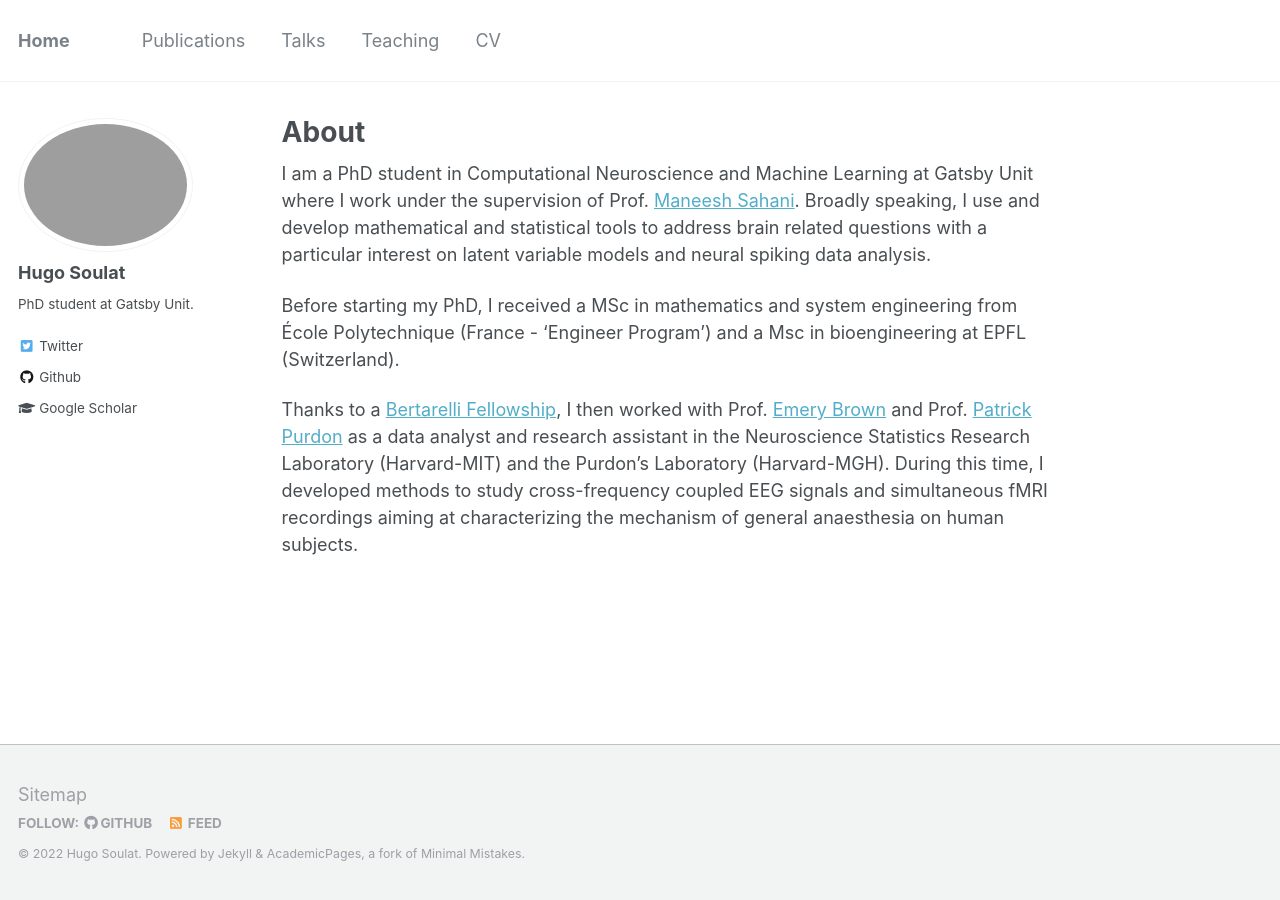
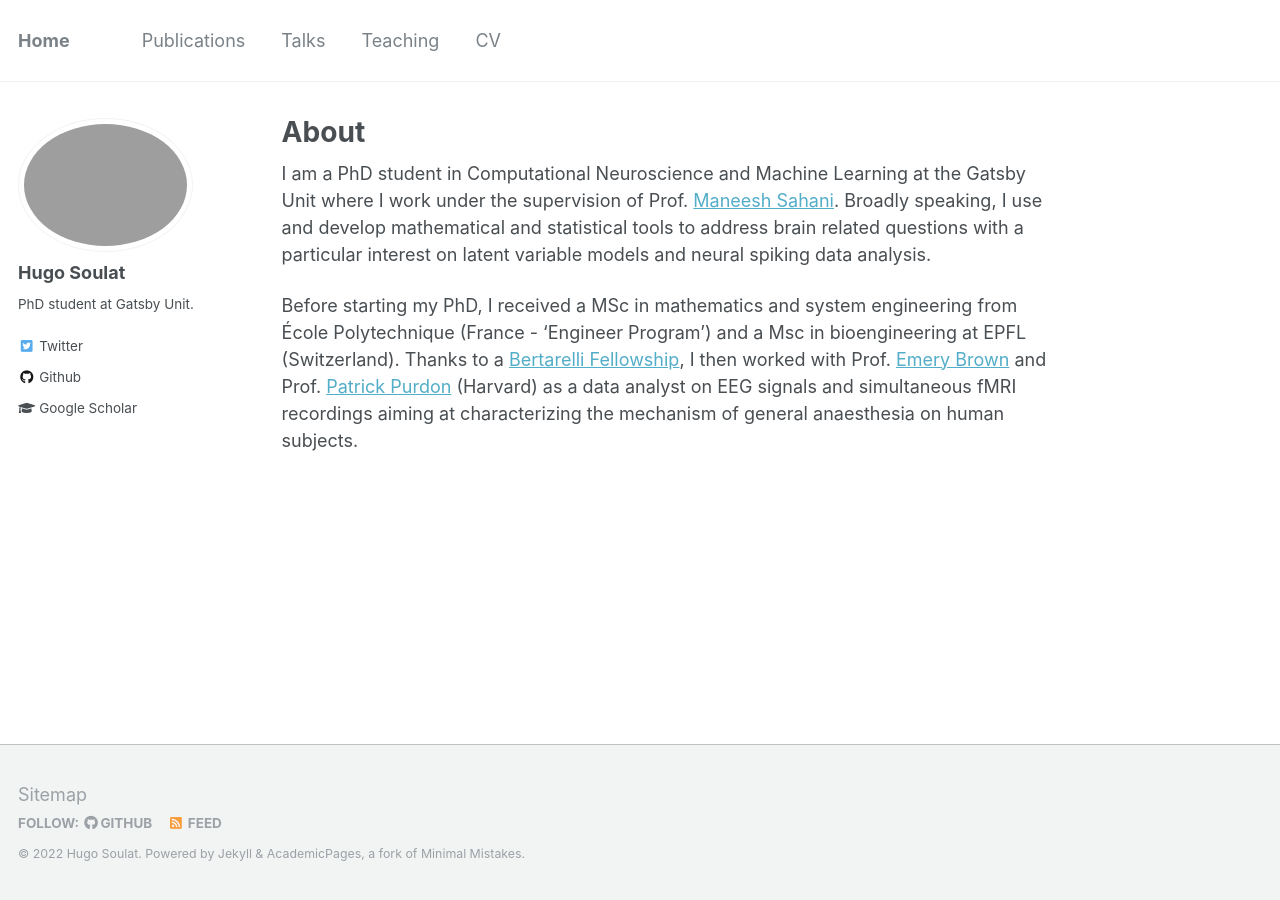
Before and after one commit to hugosou/hugosou.github.io, a Jekyll site: the page built from _pages/about.md, in a window 1280 px wide. Built offline with Jekyll 4.4.1, drawn with Linux system fonts in a browser that asks for light colours.

Commit message:
Update about.md

```diff
--- a/_pages/about.md
+++ b/_pages/about.md
@@ -10,8 +10,6 @@
   - /about.html
 ---
 
-I am a PhD student in Computational Neuroscience and Machine Learning at Gatsby Unit where I work under the supervision of Prof. [Maneesh Sahani](https://www.gatsby.ucl.ac.uk/~maneesh/). Broadly speaking, I use and develop mathematical and statistical tools to address brain related questions with a particular interest on latent variable models and neural spiking data analysis.
+I am a PhD student in Computational Neuroscience and Machine Learning at the Gatsby Unit where I work under the supervision of Prof. [Maneesh Sahani](https://www.gatsby.ucl.ac.uk/~maneesh/). Broadly speaking, I use and develop mathematical and statistical tools to address brain related questions with a particular interest on latent variable models and neural spiking data analysis.
 
-Before starting my PhD, I received a MSc in mathematics and system engineering from École Polytechnique (France - 'Engineer Program') and a Msc in bioengineering at EPFL (Switzerland).
-
-Thanks to a [Bertarelli Fellowship](https://bertarelli.hms.harvard.edu/bertarelli-fellows), I then worked with Prof. [Emery Brown](https://picower.mit.edu/emery-n-brown) and Prof. [Patrick Purdon](https://purdonlab.mgh.harvard.edu/) as a data analyst and research assistant in the Neuroscience Statistics Research Laboratory (Harvard-MIT) and the Purdon's Laboratory (Harvard-MGH). During this time, I developed methods to study cross-frequency coupled EEG signals and simultaneous fMRI recordings aiming at characterizing the mechanism of general anaesthesia on human subjects.
+Before starting my PhD, I received a MSc in mathematics and system engineering from École Polytechnique (France - 'Engineer Program') and a Msc in bioengineering at EPFL (Switzerland). Thanks to a [Bertarelli Fellowship](https://bertarelli.hms.harvard.edu/bertarelli-fellows), I then worked with Prof. [Emery Brown](https://picower.mit.edu/emery-n-brown) and Prof. [Patrick Purdon](https://purdonlab.mgh.harvard.edu/) (Harvard) as a data analyst on EEG signals and simultaneous fMRI recordings aiming at characterizing the mechanism of general anaesthesia on human subjects.
```
